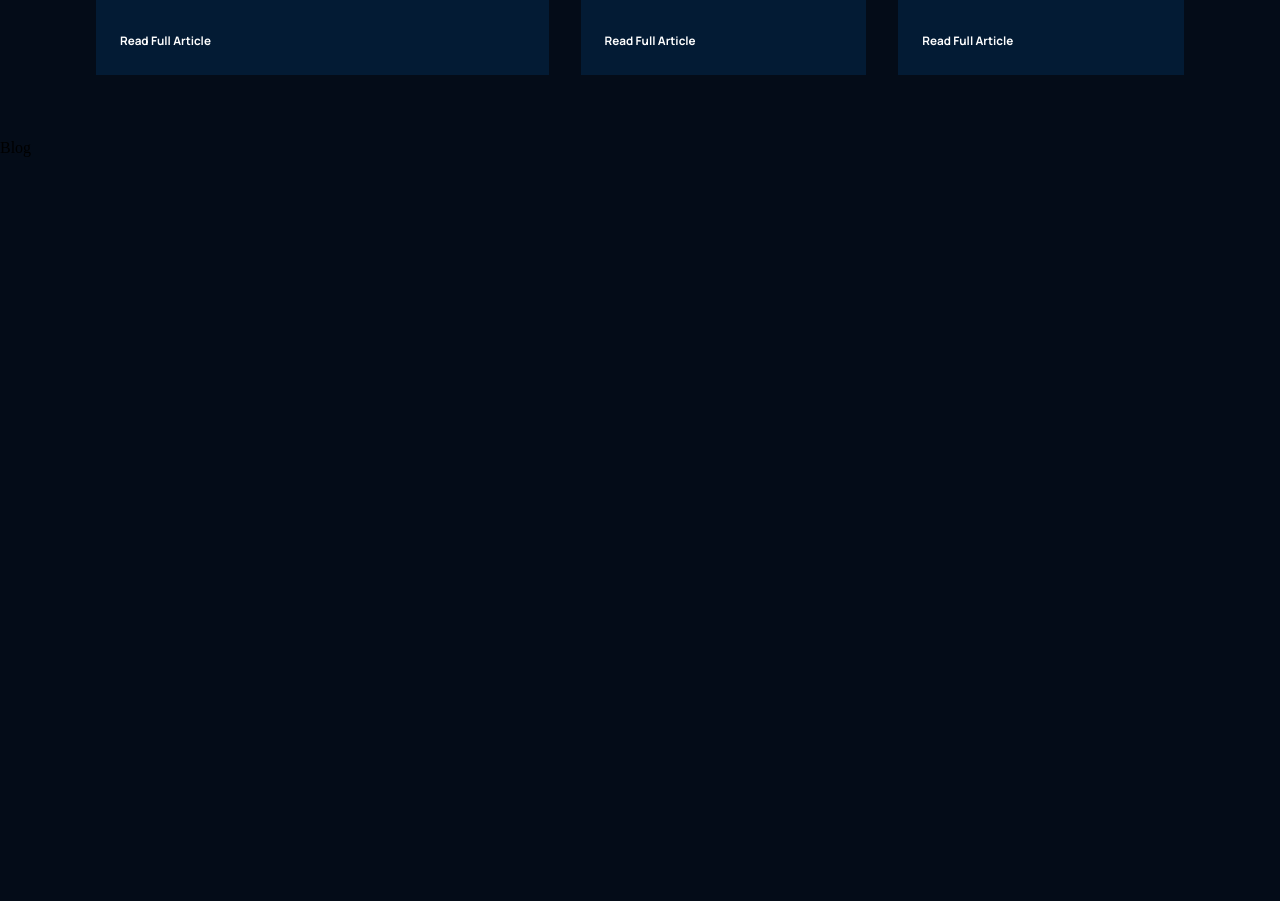
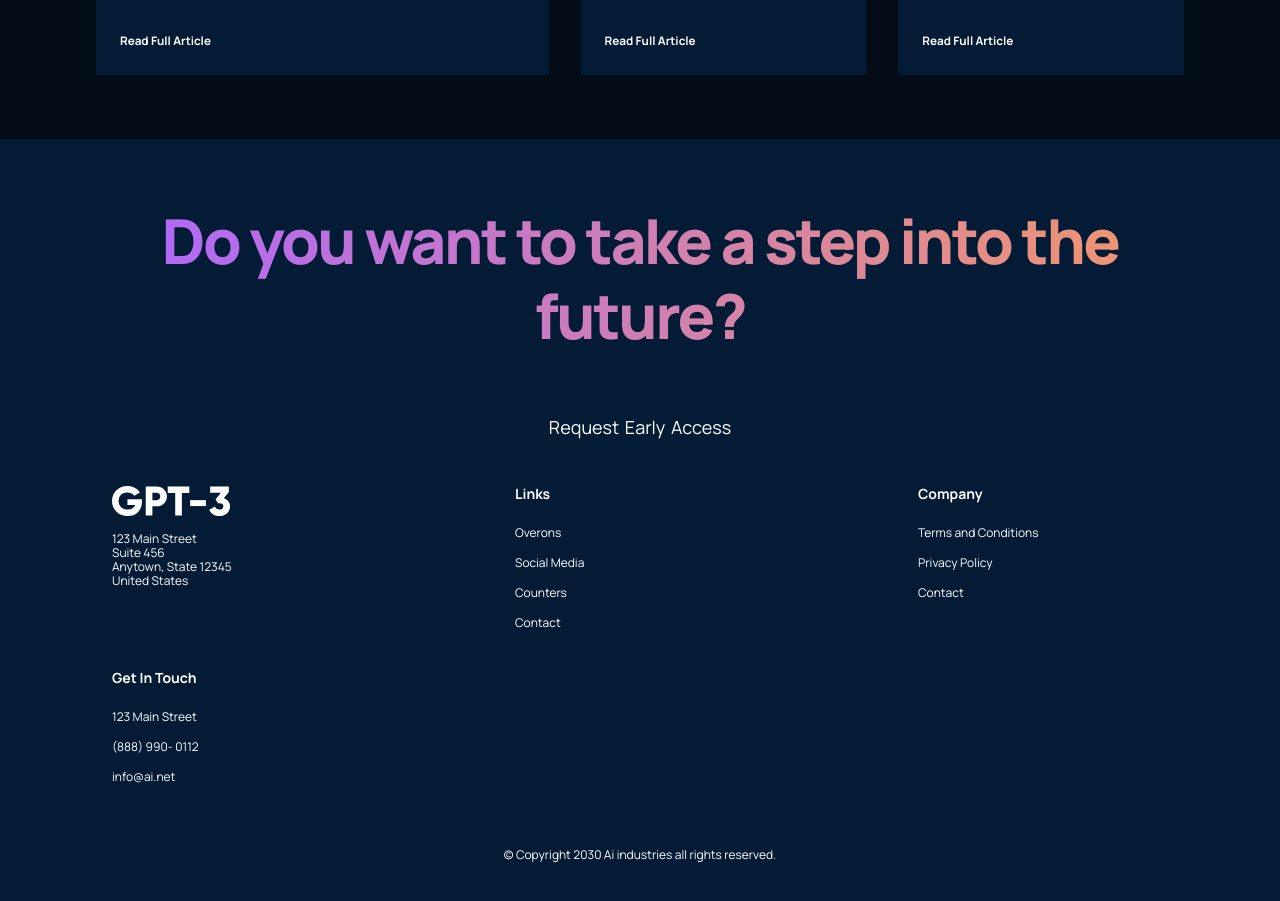
Before and after one commit to lcmpbll/react-product-site, a React (Create React App) app: page / in a window 1280 px wide. Shown: the part 4380-5281 px from the top of the page. Before the commit the page ends 4537 px from the top, so only its background shows below. Built offline with nearby package versions, Linux system fonts and the light colour scheme.

Commit message:
Add footer

```diff
--- a/src/containers/footer/index.css
+++ b/src/containers/footer/index.css
@@ -0,0 +1,148 @@
+.gpt3__footer {
+  display: flex;
+
+  flex-direction: column;
+  justify-content: center;
+  align-items: center;
+  background: var(--color-footer);
+}
+
+.gpt3__footer-heading {
+  width: 100%;
+  text-align: center;
+  margin-bottom: 3rem;
+}
+
+.gpt3__footer-heading h1 {
+  font-family: var(--font-family);
+  font-weight: 800;
+  font-size: 62px;
+  line-height: 75px;
+  text-align: center;
+  letter-spacing: -0.04em;
+
+}
+
+.gpt3__footer-btn {
+  display: flex;
+  justify-content: center;
+  align-items: center;
+  padding: 1rem;
+  border: 1 px solid #fff;
+  text-align: center;
+  margin-bottom: 1rem;
+  cursor: pointer;
+}
+
+.gpt3__footer-btn p {
+  box-sizing: border-box;
+  font-family: var(--font-family);
+  font-size: 18px;
+  line-height: 21px;
+  color: #FFFFFF;
+  word-spacing: 2px;
+}
+
+.gpt3__footer-links {
+  display: flex;
+  justify-content: space-between;
+  align-items: flex-start;
+  flex-wrap: wrap;
+  flex-direction: row;
+  width: 100%;
+  text-align: left;
+
+}
+
+.gpt3__footer-links div {
+  width: 250px;
+  margin: 1rem;
+}
+
+.gpt3__footer-links_logo {
+  display: flex;
+  flex-direction: column;
+
+}
+
+.gpt3__footer-links_logo img {
+  height: 30px;
+  width: 118px;
+  margin-bottom: 1rem;
+}
+
+.gpt3__footer-links_logo p {
+  font-family: var(--font-family);
+  font-size: 12px;
+  color: #FFFFFF;
+  line-height: 14px;
+}
+
+.gpt3__footer-links_div {
+  display: flex;
+  justify-content: flex-start;
+  flex-direction: column;
+}
+
+.gpt3__footer-links_div h4 {
+  font-family: var(--font-family);
+  font-size: 14px;
+  color: #FFFFFF;
+  line-height: 16px;
+  margin-bottom: 1rem;
+
+}
+
+.gpt3__footer-links_div p {
+
+  font-family: var(--font-family);
+  font-size: 12px;
+  color: #FFFFFF;
+  line-height: 14px;
+  margin: 0.5rem 0;
+  cursor: pointer;
+}
+
+.gpt3__footer-copyright {
+  margin-top: 2rem;
+  text-align: center;
+  width: 100%;
+}
+
+.gpt3__footer-copyright  p {
+  font-family: var(--font-family);
+  font-size: 12px;
+  color: #FFFFFF;
+  line-height: 14px;
+  margin: 0.5rem 0;
+  cursor: pointer;
+}
+
+
+@media screen and (max-width: 850px) {
+  .gpt3__footer-heading h1 {
+    font-size: 44px;
+    line-height: 50px;
+  }
+
+
+}
+
+
+@media screen and (max-width: 550px) {
+  .gpt3__footer-heading h1 {
+    font-size: 34px;
+    line-height: 42px;
+  }
+
+  .gpt3__footer-links div {
+    margin: 1rem 0;
+  }
+
+  .gpt3__footer-btn p {
+    font-size: 14px;
+    line-height: 20px;
+  }
+
+
+}
--- a/src/containers/footer/index.jsx
+++ b/src/containers/footer/index.jsx
@@ -1,10 +1,45 @@
 import React from 'react'
+import gpt3logo from '../../assets/logo.svg';
 import './index.css'
 
 const Footer = () => {
   return (
-    <div>
-      Blog
+    <div className='gpt3__footer section__padding'>
+      <div className='gpt3__footer-heading'>
+        <h1 className='gradient__text'>Do you want to take a step into the future?</h1>
+      </div>
+      <div className='gpt3__footer-btn'>
+        <p>Request Early Access</p>
+      </div>
+      <div className='gpt3__footer-links'>
+        <div className='gpt3__footer-links_logo'>
+          <img src={gpt3logo} alt='logo'/>
+          <p>123 Main Street <br/>Suite 456<br/>Anytown, State 12345<br/>United States</p>
+        </div>
+        <div className='gpt3__footer-links_div'>
+          <h4>Links</h4>
+          <p>Overons</p>
+          <p>Social Media</p>
+          <p>Counters</p>
+          <p>Contact</p>
+        </div>
+        <div className='gpt3__footer-links_div'>
+          <h4>Company</h4>
+          <p>Terms and Conditions</p>
+          <p>Privacy Policy</p>
+          <p>Contact</p>
+        </div>
+        <div className='gpt3__footer-links_div'>
+          <h4>Get In Touch</h4>
+          <p>123 Main Street</p>
+          <p>(888) 990- 0112</p>
+          <p>info@ai.net</p>
+        </div>
+
+      </div>
+      <div className='gpt3__footer-copyright'>
+        <p>© Copyright 2030 Ai industries all rights reserved.</p>
+      </div>
     </div>
   )
 }
```
